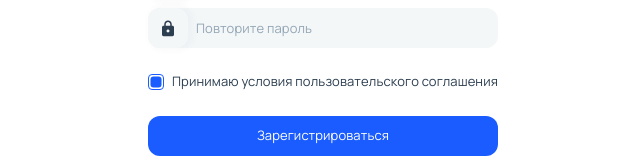
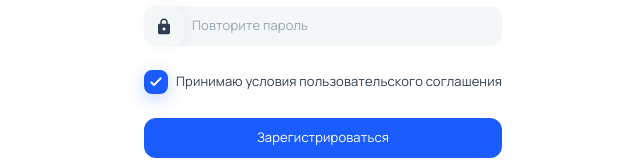
Before and after one commit to galimovkirill/finger-client, a Vue app: page /register in a window 1280 px wide. Both pictures are taken after a click on the label "Принимаю условия пользовательского соглашения". Shown: the part 368-528 px from the top of the page, without its empty margins (317-957 px from the left). Built offline with nearby package versions, Linux system fonts and the light colour scheme.

Commit message:
feat: checkbox mark styles

```diff
--- a/src/components/Base/Checkbox/BaseCheckbox.vue
+++ b/src/components/Base/Checkbox/BaseCheckbox.vue
@@ -9,7 +9,19 @@
         />
 
         <label :for="id" class="fg-checkbox__label">
-            <span class="fg-checkbox__element"></span>
+            <span class="fg-checkbox__element">
+                <svg
+                    class="fg-checkbox__checkmark"
+                    width="12"
+                    height="9"
+                    viewBox="0 0 12 9"
+                    xmlns="http://www.w3.org/2000/svg"
+                >
+                    <path
+                        d="M3.99999 6.6L9.89999 0.700003C10.0833 0.516669 10.3167 0.425003 10.6 0.425003C10.8833 0.425003 11.1167 0.516669 11.3 0.700003C11.4833 0.883336 11.575 1.11667 11.575 1.4C11.575 1.68334 11.4833 1.91667 11.3 2.1L4.69999 8.7C4.49999 8.9 4.26665 9 3.99999 9C3.73332 9 3.49999 8.9 3.29999 8.7L0.699987 6.1C0.516654 5.91667 0.424988 5.68334 0.424988 5.4C0.424988 5.11667 0.516654 4.88334 0.699987 4.7C0.883321 4.51667 1.11665 4.425 1.39999 4.425C1.68332 4.425 1.91665 4.51667 2.09999 4.7L3.99999 6.6Z"
+                    />
+                </svg>
+            </span>
 
             <span v-if="$slots.default" class="fg-checkbox__text">
                 <slot></slot>
@@ -37,14 +49,22 @@ const onChange = (value: boolean) => {
 @import '@/assets/styles/mixin.scss';
 
 .fg-checkbox {
+    $self: &;
+
     &__hidden-element {
         display: none;
 
-        &:checked + label .fg-checkbox__element {
-            border-color: getColor('primary');
+        &:checked + label {
+            #{$self}__element {
+                border-color: getColor('primary');
 
-            &:after {
-                transform: translate(-50%, -50%) scale(1);
+                &:after {
+                    transform: translate(-50%, -50%) scale(1);
+                }
+            }
+
+            #{$self}__checkmark {
+                opacity: 1;
             }
         }
     }
@@ -55,14 +75,29 @@ const onChange = (value: boolean) => {
         cursor: pointer;
     }
 
+    &__checkmark {
+        position: relative;
+        z-index: 2;
+        transform: translateY(-1px);
+        opacity: 0;
+        fill: getColor('base-01');
+        transition: 0.2s ease-in;
+        transition-delay: 0.2s;
+    }
+
     &__element {
-        border: 1px solid getColor('base-05');
-        border-radius: 4px;
-        width: 16px;
-        height: 16px;
-        display: inline-block;
+        $borderRadius: 8px;
+
+        border: 2px solid getColor('base-05');
+        border-radius: $borderRadius;
+        width: 24px;
+        height: 24px;
+        display: inline-flex;
+        justify-content: center;
+        align-items: center;
         position: relative;
         transition: 0.3s;
+        flex-shrink: 0;
 
         &::after {
             content: '';
@@ -71,11 +106,12 @@ const onChange = (value: boolean) => {
             top: 50%;
             left: 50%;
             transform: translate(-50%, -50%) scale(0);
-            width: 11px;
-            height: 11px;
+            width: calc(100% + 2px);
+            height: calc(100% + 2px);
             background-color: getColor('primary');
-            border-radius: 3px;
+            border-radius: $borderRadius;
             transition: 0.3s;
+            box-shadow: 0 5px 18px 0 getColor('primary', 0.3);
         }
     }
 
```
